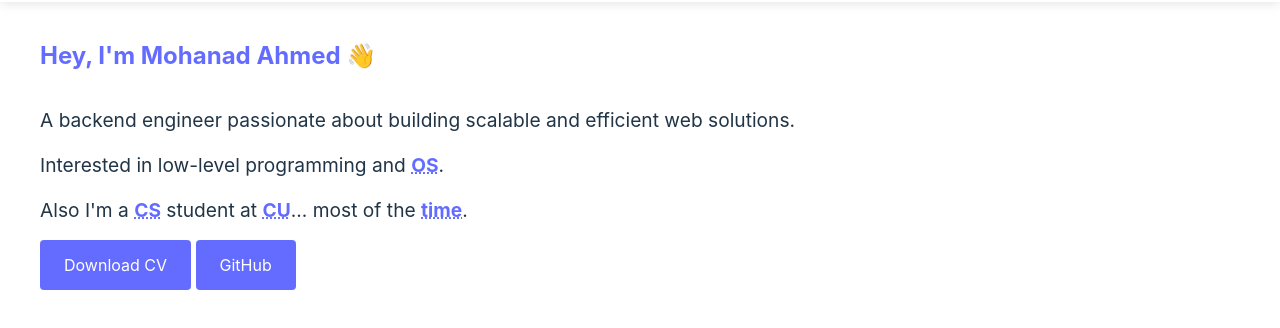
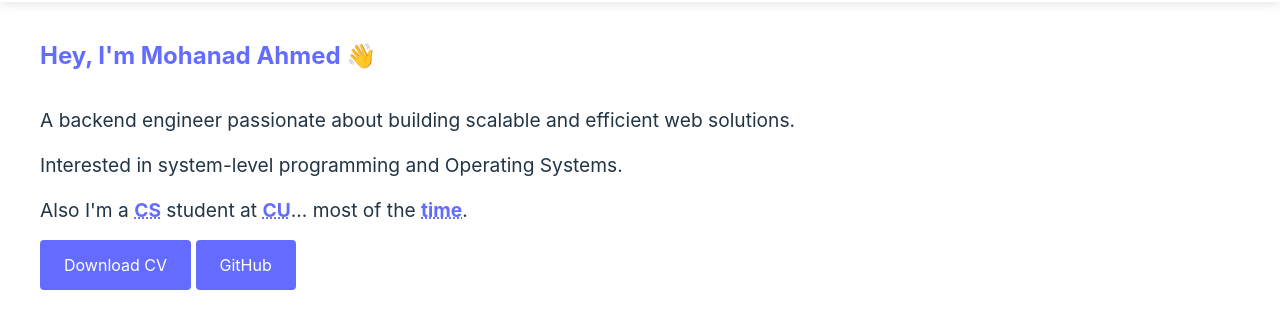
Before and after one commit to mohanad-80/new-portfolio, a plain HTML site: page index.html in a window 1280 px wide. Shown: the part 74-402 px from the top of the page. Drawn offline with Linux system fonts and the light colour scheme.

Commit message:
update subtitle in index.html to clarify interest in system-level programming

```diff
--- a/index.html
+++ b/index.html
@@ -40,8 +40,7 @@
             web solutions.
           </p>
           <p class="subtitle">
-            Interested in low-level programming and
-            <span class="tooltip" data-tooltip="Operating Systems">OS</span>.
+            Interested in system-level programming and Operating Systems.
           </p>
           <p class="subtitle">
             Also I'm a
```
